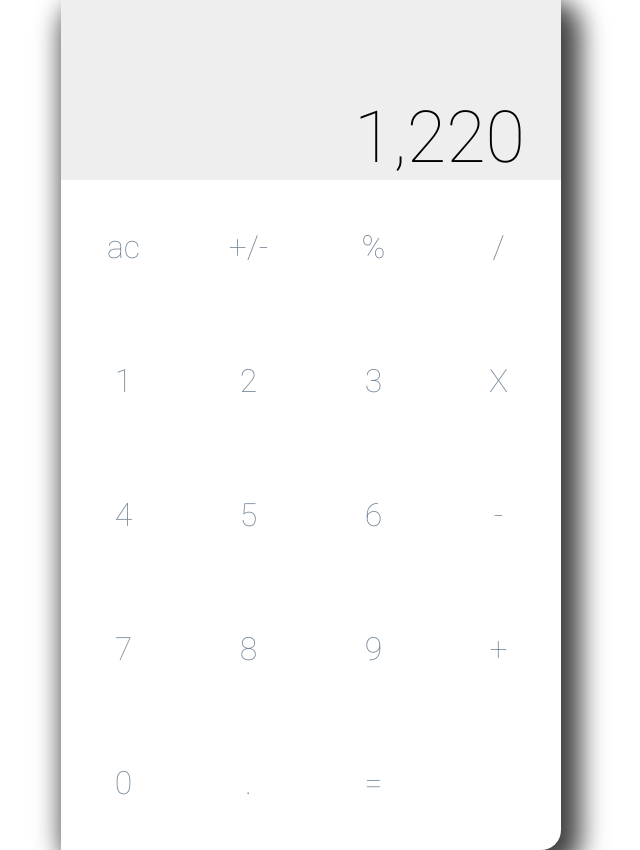
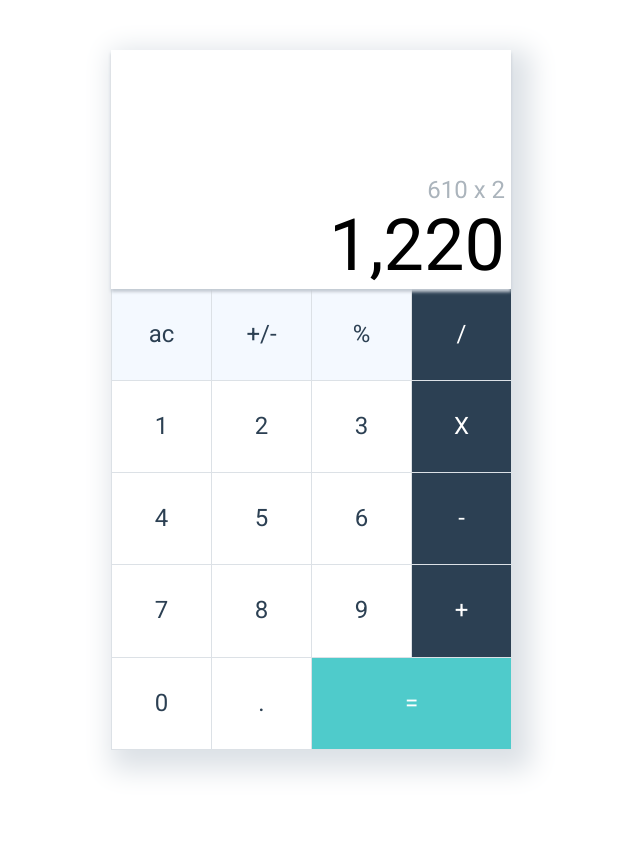
Before and after one commit to jamesbyrne89/Calculator, a website: page app/index.html in a window 1280 px wide. Shown: the whole page, without its empty margins (329-969 px from the left). After the commit the page ends 800 px from the top, so only its background shows below. Drawn offline with nearby package versions, Linux system fonts and the light colour scheme.

Commit message:
Completed basic calculator styling

```diff
--- a/app/assets/styles/styles.css
+++ b/app/assets/styles/styles.css
@@ -3,42 +3,80 @@ body {
 	justify-content: center;
 	align-items: center;
 	font-family: 'roboto', arial, sans-serif;
-	font-size: 2rem;
-	font-weight: 100;
+	font-size: 1.5rem;
 	min-height: 100vh;
+	background-color: #fff;
 }
 
 .calculator {
 	display: grid;
 	grid-template-columns: 25% 25% 25% 25%;
-	width: 500px;
-	height: 850px;
-	border-radius: 20px;
-	-webkit-box-shadow: 10px 10px 26px 10px rgba(0,0,0,0.75);
--moz-box-shadow: 10px 10px 26px 10px rgba(0,0,0,0.75);
-box-shadow: 10px 10px 26px 10px rgba(0,0,0,0.75);
+	width: 400px;
+	height: 700px;
+	-webkit-box-shadow: 10px 10px 26px 10px #DCE1E6;
+-moz-box-shadow: 10px 10px 26px 10px #DCE1E6;
+box-shadow: 10px 10px 26px 10px #DCE1E6;
 }
 
 .button-area {
 	display: grid;
+
 }
 
 .button {
-	color: #778899;
+	background-color: #fff;
+	color: #2C4053;
 	display: flex;
 	align-items: center;
 	justify-content: center;
-	background-color: #fff;
+	font-weight: 400;
+	border-left: solid 1px #DCE1E6;
+	border-bottom: solid 1px #DCE1E6;
 }
 
 .screen {
-	background-color: #eee;
+	position: relative;
+	background-color: #fff;
+	text-align: right;
+	grid-row: 1/3;
+	grid-column: 1/5;
+	padding:  0 0.25em;
+	border-bottom: solid 1px #fff;
+	-webkit-box-shadow: 0px 3px 3px 0px rgba(196,203,211,1);
+    -moz-box-shadow: 0px 3px 3px 0px rgba(196,203,211,1);
+    box-shadow: 0px 3px 3px 0px rgba(196,203,211,1);
+}
+
+.screen-content-wrapper {
+	height: 100%;
 	display: flex;
+	flex-direction: column;
 	justify-content: flex-end;
-	align-items: flex-end;
-	text-align: right;
+}
+
+.button.right {
+	background-color: #2C4053;
+	color: #fff;
+}
+
+.button.top {
+	background-color: #f4f9ff;
+
+}
+
+#equals {
+	background-color: #4fcbcb;
+	color: #fff;
+	grid-column: 3/5;
+
+}
+
+.input {
+	color: #abb4bc;
+	display: block;
+	font-size: 1.5rem;
+}
+
+.output {
 	font-size: 4.5rem;
-	grid-row: 1/1;
-	grid-column: 1/5;
-	padding:  0 0.5em;
 }
--- a/app/index.html
+++ b/app/index.html
@@ -17,26 +17,32 @@
     <body>
 
         <section class="calculator">
-            <div class="screen">1,220</div>
-            <div class="button">ac</div>
-            <div class="button">+/-</div>
-            <div class="button">%</div>
-            <div class="button">/</div>
-            <div class="button">1</div>
-            <div class="button">2</div>
-            <div class="button">3</div>
-            <div class="button">X</div>
-            <div class="button">4</div>
-            <div class="button">5</div>
-            <div class="button">6</div>
-            <div class="button">-</div>
-            <div class="button">7</div>
-            <div class="button">8</div>
-            <div class="button">9</div>
-            <div class="button">+</div>
-            <div class="button">0</div>
-            <div class="button">.</div>
-            <div class="button">=</div>
+
+            <div id="screen" class="screen">
+            <div class="screen-content-wrapper">
+                    <div class="input" id="input">610 x 2</div>
+                    <div class="output" id="output">1,220</div>
+            </div>
+            </div>
+            <div id="ac" class="button top">ac</div>
+            <div id="plus-minus" class="button top">+/-</div>
+            <div id="percentage" class="button top">%</div>
+            <div id="divide" class="button right">/</div>
+            <div id="one" class="button">1</div>
+            <div id="two" class="button">2</div>
+            <div id="three" class="button">3</div>
+            <div id="multiply" class="button right">X</div>
+            <div id="four" class="button">4</div>
+            <div id="five" class="button">5</div>
+            <div id="six" class="button">6</div>
+            <div id="minus" class="button right">-</div>
+            <div id="seven" class="button">7</div>
+            <div id="eight" class="button">8</div>
+            <div id="nine" class="button">9</div>
+            <div id="plus" class="button right">+</div>
+            <div id="zero" class="button">0</div>
+            <div id="decimal" class="button">.</div>
+            <div id="equals" class="button">=</div>
         </section>
 
         <script src="https://code.jquery.com/jquery-1.12.0.min.js"></script>
--- a/app/temp/assets/styles/styles.css
+++ b/app/temp/assets/styles/styles.css
@@ -9,9 +9,9 @@ body {
 	    -ms-flex-align: center;
 	        align-items: center;
 	font-family: 'roboto', arial, sans-serif;
-	font-size: 2rem;
-	font-weight: 100;
+	font-size: 1.5rem;
 	min-height: 100vh;
+	background-color: #fff;
 }
 
 .calculator {
@@ -19,19 +19,20 @@ body {
 	display: grid;
 	-ms-grid-columns: 25% 25% 25% 25%;
 	    grid-template-columns: 25% 25% 25% 25%;
-	width: 500px;
-	height: 850px;
-	border-radius: 20px;
-box-shadow: 10px 10px 26px 10px rgba(0,0,0,0.75);
+	width: 400px;
+	height: 700px;
+box-shadow: 10px 10px 26px 10px #DCE1E6;
 }
 
 .button-area {
 	display: -ms-grid;
 	display: grid;
+
 }
 
 .button {
-	color: #778899;
+	background-color: #fff;
+	color: #2C4053;
 	display: -webkit-box;
 	display: -ms-flexbox;
 	display: flex;
@@ -41,23 +42,59 @@ box-shadow: 10px 10px 26px 10px rgba(0,0,0,0.75);
 	-webkit-box-pack: center;
 	    -ms-flex-pack: center;
 	        justify-content: center;
-	background-color: #fff;
+	font-weight: 400;
+	border-left: solid 1px #DCE1E6;
+	border-bottom: solid 1px #DCE1E6;
 }
 
 .screen {
-	background-color: #eee;
+	position: relative;
+	background-color: #fff;
+	text-align: right;
+	grid-row: 1/3;
+	grid-column: 1/5;
+	padding:  0 0.25em;
+	border-bottom: solid 1px #fff;
+ box-shadow: 0px 3px 3px 0px rgba(196,203,211,1);
+}
+
+.screen-content-wrapper {
+	height: 100%;
 	display: -webkit-box;
 	display: -ms-flexbox;
 	display: flex;
+	-webkit-box-orient: vertical;
+	-webkit-box-direction: normal;
+	    -ms-flex-direction: column;
+	        flex-direction: column;
 	-webkit-box-pack: end;
 	    -ms-flex-pack: end;
 	        justify-content: flex-end;
-	-webkit-box-align: end;
-	    -ms-flex-align: end;
-	        align-items: flex-end;
-	text-align: right;
+}
+
+.button.right {
+	background-color: #2C4053;
+	color: #fff;
+}
+
+.button.top {
+	background-color: #f4f9ff;
+
+}
+
+#equals {
+	background-color: #4fcbcb;
+	color: #fff;
+	grid-column: 3/5;
+
+}
+
+.input {
+	color: #abb4bc;
+	display: block;
+	font-size: 1.5rem;
+}
+
+.output {
 	font-size: 4.5rem;
-	grid-row: 1/1;
-	grid-column: 1/5;
-	padding:  0 0.5em;
 }
```
Also changed, not shown: index.html (deleted, +0 -47 lines), app/assets/images/favicon.png (added).
